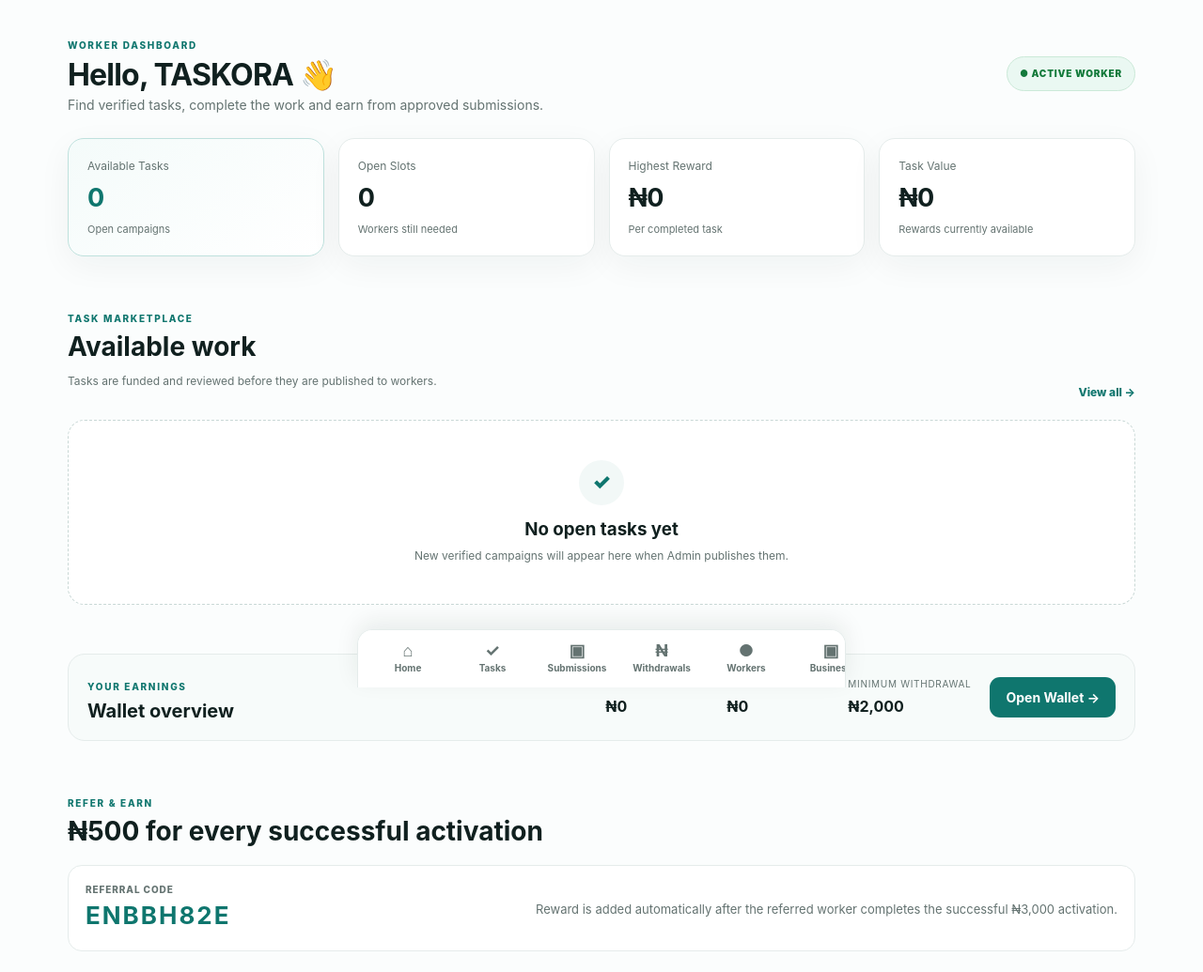
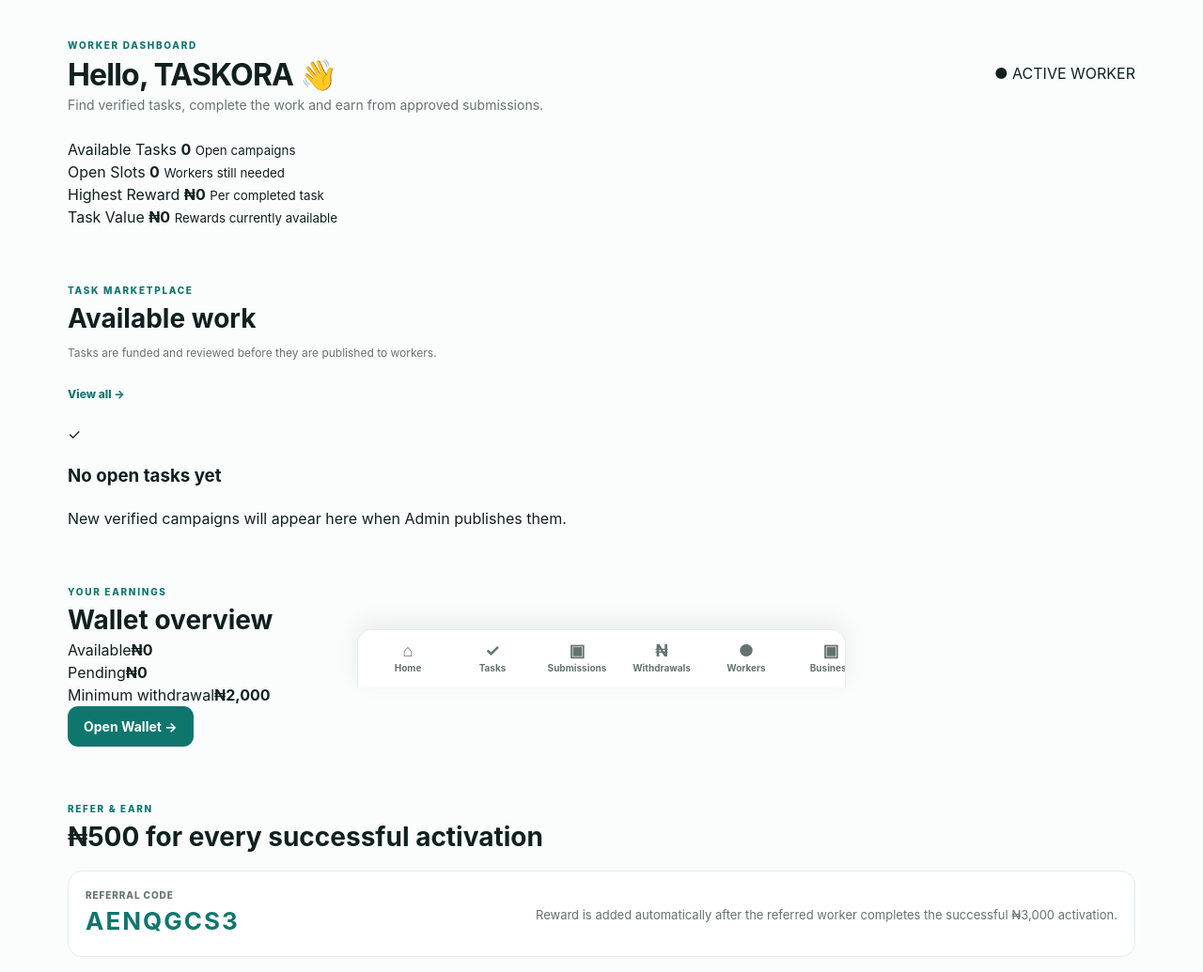
Before and after one commit to ssdplc1-crypto/taskora-work, a Flask app: page /dashboard in a window 1280 px wide. Shown: the part 68-1103 px from the top of the page at 94% size. Run offline with Flask 3, Linux system fonts and the light colour scheme; the visitor is signed in with stand-in values (Sample User, id 1); data comes from the database, SQL or seed files in the repository; data that the repository does not hold is empty; some libraries are stand-ins or nearby versions.

Commit message:
Add files via upload

```diff
--- a/static/style.css
+++ b/static/style.css
@@ -1598,47 +1598,3 @@ body.proof-modal-open{overflow:hidden}
 .account-choice{padding:34px 0 80px}.account-choice-head{text-align:center;max-width:760px;margin:0 auto 28px}.account-choice-head h1{margin:8px 0 10px}.account-choice-grid{display:grid;grid-template-columns:repeat(2,minmax(0,1fr));gap:20px;max-width:980px;margin:0 auto}.account-choice-card{display:block;padding:28px;border:1px solid #e4eceb;border-radius:26px;background:#fff;box-shadow:0 12px 35px rgba(15,118,110,.08);text-decoration:none;color:inherit}.account-choice-card:hover{transform:translateY(-2px)}.account-choice-icon{width:58px;height:58px;border-radius:18px;display:grid;place-items:center;background:#e7f5f3;color:#0f766e;font-size:26px;font-weight:800;margin-bottom:20px}.account-choice-card h2{margin:8px 0}.account-choice-card p{color:#667575;line-height:1.65;min-height:78px}.account-choice-card small{display:block;text-align:center;margin-top:12px;color:#6b7777}.account-choice-card .btn{margin-top:8px}.business-choice .account-choice-icon{background:#eef5ff;color:#2563eb}
 @media (max-width:760px){.account-choice-grid{grid-template-columns:1fr}.account-choice-card p{min-height:auto}}
 .business-billing-banner{display:flex;justify-content:space-between;align-items:center;gap:18px;margin-bottom:16px}.business-billing-banner h2{margin:4px 0}.business-budget-breakdown{margin-top:14px;border:1px solid var(--line);border-radius:14px;overflow:hidden}.business-budget-breakdown>div{display:flex;justify-content:space-between;gap:15px;padding:12px 14px;border-bottom:1px solid var(--line)}.business-budget-breakdown>div:last-child{border-bottom:0}.business-budget-breakdown span{color:var(--muted);font-size:11px}.business-budget-breakdown b{font-size:13px}.business-budget-breakdown .total{background:var(--soft)}.business-budget-breakdown .total b{font-size:18px;color:var(--brand)}.small-note{font-size:11px}.payment-card{max-width:720px;margin:0 auto}.payment-card h1{margin:6px 0 8px}.payment-method-note{display:flex;justify-content:space-between;gap:12px;padding:14px;margin:16px 0;border-radius:12px;background:var(--soft);font-size:12px}.payment-method-note span{color:var(--muted)}.text-danger{color:#b42318!important}@media(max-width:700px){.business-billing-banner{flex-direction:column;align-items:flex-start}.payment-method-note{flex-direction:column}.business-billing-banner .btn{width:100%}}
-
-/* =========================================================
-   WORKER DASHBOARD — CAMPAIGN STYLE CARDS
-========================================================= */
-.worker-head{align-items:center}
-.worker-active-badge{display:inline-flex;align-items:center;gap:6px;padding:10px 13px;border-radius:999px;background:#eaf8f2;color:#137a3b;border:1px solid #cbe9d8;font-size:10px;font-weight:900;letter-spacing:.8px;white-space:nowrap}
-.worker-lock-notice{margin-top:8px}
-.worker-stat-grid{display:grid;grid-template-columns:repeat(4,minmax(0,1fr));gap:15px;margin:22px 0 30px}
-.worker-stat-card{background:var(--white);border:1px solid var(--line);border-radius:17px;padding:20px;box-shadow:var(--shadow);min-width:0}
-.worker-stat-card span{display:block;color:var(--muted);font-size:12px;margin-bottom:11px}
-.worker-stat-card strong{display:block;font-size:27px;line-height:1.05;letter-spacing:-.6px;color:var(--ink)}
-.worker-stat-card small{display:block;color:var(--muted);font-size:11px;margin-top:10px}
-.worker-stat-primary{border-color:#bfe1dd;background:linear-gradient(145deg,#f4fbfa,#fff)}
-.worker-stat-primary strong{color:var(--brand)}
-.worker-section-head{display:flex;align-items:flex-end;justify-content:space-between;gap:18px}
-.worker-section-head h2{margin-bottom:4px}
-.worker-task-grid{display:grid;grid-template-columns:repeat(2,minmax(0,1fr));gap:15px}
-.worker-task-card{display:block;background:var(--white);border:1px solid var(--line);border-radius:18px;padding:19px;color:inherit;box-shadow:var(--shadow);transition:transform .18s ease,border-color .18s ease,box-shadow .18s ease;min-width:0}
-.worker-task-card:hover{transform:translateY(-2px);border-color:#9bcfc9;box-shadow:0 16px 36px rgba(16,32,31,.09)}
-.worker-task-top{display:flex;align-items:center;justify-content:space-between;gap:8px}
-.worker-task-card h3{font-size:18px;margin:12px 0 6px;line-height:1.2}
-.worker-task-card p{font-size:12px;line-height:1.6;min-height:38px;margin:0;color:var(--muted)}
-.worker-task-metrics{display:grid;grid-template-columns:1fr 1fr;border-top:1px solid var(--line);border-bottom:1px solid var(--line);margin-top:16px}
-.worker-task-metrics div{padding:13px 8px}
-.worker-task-metrics div+div{border-left:1px solid var(--line)}
-.worker-task-metrics span{display:block;color:var(--muted);font-size:10px;text-transform:uppercase;letter-spacing:.7px;margin-bottom:4px}
-.worker-task-metrics strong{font-size:17px;color:var(--brand)}
-.worker-task-action{display:flex;align-items:center;justify-content:space-between;margin-top:13px;color:var(--brand);font-size:12px;font-weight:850}
-.worker-task-action b{font-size:18px}
-.worker-task-locked{position:relative;opacity:.82}
-.worker-task-locked:hover{transform:none;border-color:var(--line)}
-.worker-lock{font-size:10px;font-weight:850;color:#8a5b00;background:#fff7e6;border:1px solid #f1dfb2;padding:4px 7px;border-radius:999px}
-.worker-empty-card{grid-column:1/-1;text-align:center;padding:42px 20px;background:var(--white);border:1px dashed #c9d8d6;border-radius:18px}
-.worker-empty-icon{width:48px;height:48px;margin:0 auto 12px;border-radius:50%;display:grid;place-items:center;background:var(--soft);color:var(--brand);font-size:22px;font-weight:900}
-.worker-empty-card h3{margin:0 0 5px}
-.worker-empty-card p{margin:0;color:var(--muted);font-size:12px}
-.worker-wallet-strip{display:grid;grid-template-columns:1fr auto auto;align-items:center;gap:20px;background:#f7fbfa;border:1px solid var(--line);border-radius:18px;padding:20px}
-.worker-wallet-strip h2{margin:5px 0 0;font-size:20px}
-.worker-wallet-values{display:flex;gap:24px;flex-wrap:wrap}
-.worker-wallet-values div{min-width:105px}
-.worker-wallet-values span{display:block;color:var(--muted);font-size:10px;text-transform:uppercase;letter-spacing:.7px}
-.worker-wallet-values strong{display:block;font-size:16px;margin-top:4px}
-@media(max-width:850px){.worker-stat-grid{grid-template-columns:repeat(2,minmax(0,1fr))}.worker-wallet-strip{grid-template-columns:1fr}.worker-wallet-values{display:grid;grid-template-columns:repeat(3,1fr)}}
-@media(max-width:600px){.worker-section-head{align-items:flex-start}.worker-task-grid{grid-template-columns:repeat(2,minmax(0,1fr));gap:10px}.worker-task-card{padding:13px;border-radius:15px}.worker-task-card h3{font-size:15px}.worker-task-card p{font-size:11px;min-height:52px}.worker-task-metrics{margin-top:12px}.worker-task-metrics div{padding:10px 5px}.worker-task-metrics strong{font-size:14px}.worker-task-action{font-size:10px}.worker-wallet-values{grid-template-columns:1fr 1fr}.worker-stat-card{padding:15px}.worker-stat-card strong{font-size:23px}}
```
